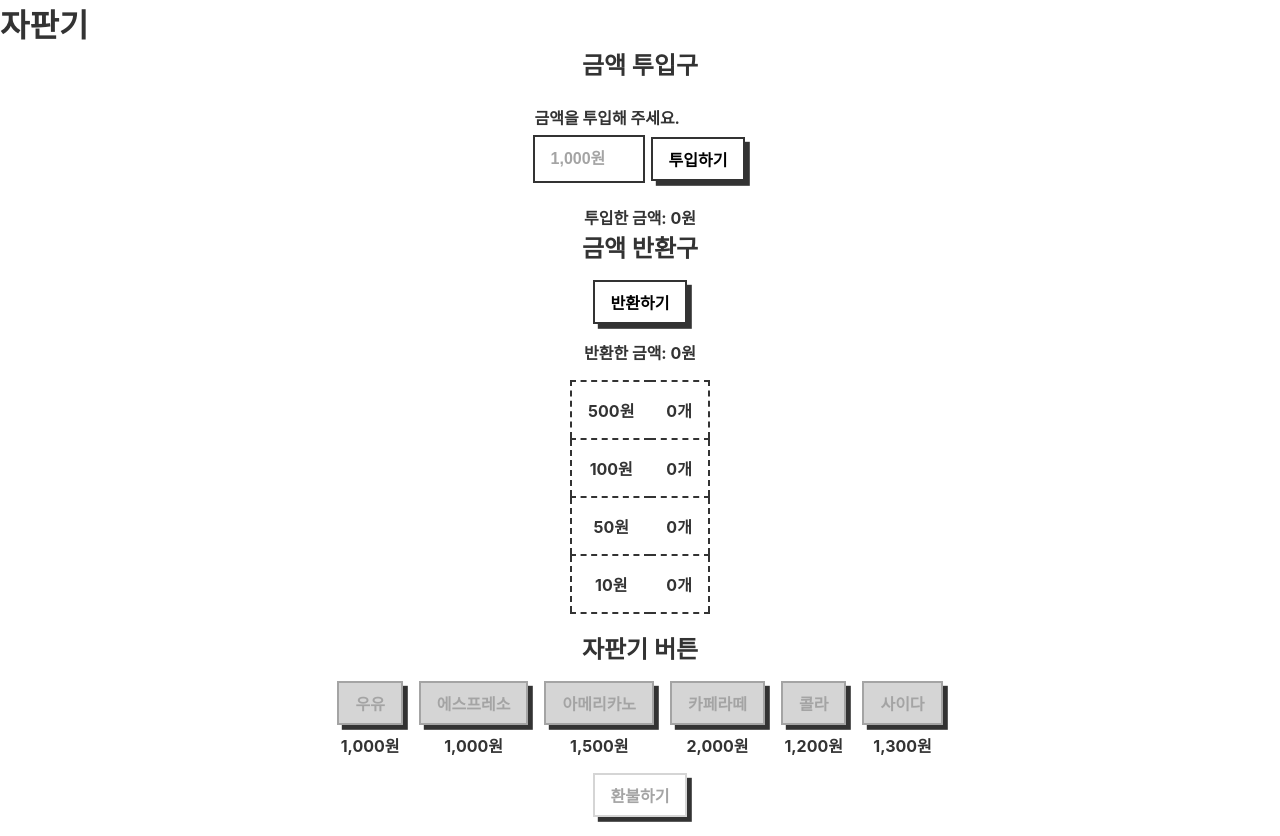
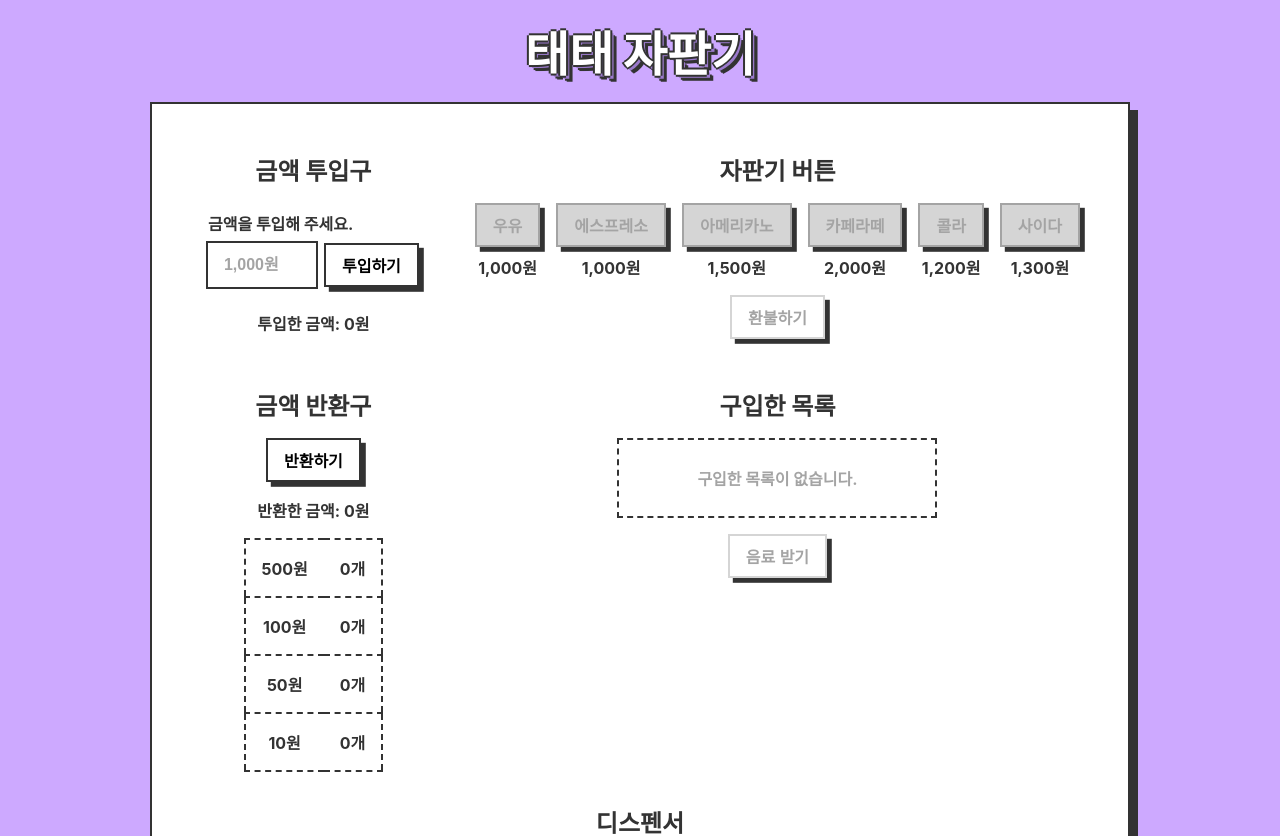
Before and after one commit to woowacourse-study/2022-looking-for-the-sound-of-an-object, a React (Create React App) app: page / in a window 1280 px wide. Shown: the top 836 px of the page. Built offline with nearby package versions, Linux system fonts and the light colour scheme.

Commit message:
style: 전체 스타일 수정

```diff
--- a/src/components/App.jsx
+++ b/src/components/App.jsx
@@ -1,4 +1,7 @@
+import Header from "./layout/Header/Header";
 import { useState } from "react";
+
+import Main from "components/layout/Main/Main";
 
 import DrinkSection from "components/DrinkSection/DrinkSection";
 import InsertMoneySection from "components/MoneySection/InsertMoneySection/InsertMoneySection";
@@ -21,8 +24,9 @@ function App() {
   };
 
   return (
-    <main className="App">
-      <h1>자판기</h1>
+    <div id="app">
+      <Header>태태 자판기</Header>
+      <Main>
         <InsertMoneySection
           inputMoney={inputMoney}
           addInputMoney={addInputMoney}
@@ -36,7 +40,8 @@ function App() {
           addInputMoney={addInputMoney}
           subtractInputMoney={subtractInputMoney}
         />
-    </main>
+      </Main>
+    </div>
   );
 }
 
--- a/src/components/DrinkSection/DrinkButtonSection/DrinkButtonSection.jsx
+++ b/src/components/DrinkSection/DrinkButtonSection/DrinkButtonSection.jsx
@@ -3,10 +3,11 @@ import { useRef, useState } from "react";
 
 import { DRINKS, INSERT_MONEY_RANGE } from "constants";
 
+import OutlinedButton from "components/common/OutlinedButton/OutlinedButton";
+import SectionHeader from "components/common/SectionHeader/SectionHeader";
+
 import DrinkButton from "components/DrinkSection/DrinkButton/DrinkButton";
 import * as S from "components/DrinkSection/DrinkButtonSection/DrinkButtonSection.style";
-import OutlinedButton from "components/common/OutlinedButton/OutlinedButton";
-import SectionHeader from "components/common/SectionHeader/SectionHeader";
 
 function DrinkButtonSection({
   inputMoney,
@@ -79,7 +80,7 @@ function DrinkButtonSection({
 
   return (
     <>
-      <S.SectionContainer>
+      <S.ButtonSectionContainer>
         <SectionHeader>자판기 버튼</SectionHeader>
         <S.DrinkButtonContainer>
           {Object.keys(DRINKS).map((drinkKey) => (
@@ -104,8 +105,8 @@ function DrinkButtonSection({
         >
           환불하기
         </OutlinedButton>
-      </S.SectionContainer>
-      <S.SectionContainer>
+      </S.ButtonSectionContainer>
+      <S.ListSectionContainer>
         <SectionHeader>구입한 목록</SectionHeader>
         <S.DrinkList>
           {latestDrinks.length ? (
@@ -123,7 +124,7 @@ function DrinkButtonSection({
         >
           음료 받기
         </OutlinedButton>
-      </S.SectionContainer>
+      </S.ListSectionContainer>
     </>
   );
 }
--- a/src/components/DrinkSection/DrinkButtonSection/DrinkButtonSection.style.jsx
+++ b/src/components/DrinkSection/DrinkButtonSection/DrinkButtonSection.style.jsx
@@ -1,6 +1,6 @@
 import styled from "styled-components";
 
-export const SectionContainer = styled.section`
+export const ButtonSectionContainer = styled.section`
   padding: 1rem;
 
   display: flex;
@@ -8,6 +8,20 @@ export const SectionContainer = styled.section`
   align-items: center;
   justify-content: center;
   gap: 1rem;
+
+  grid-area: buttons;
+`;
+
+export const ListSectionContainer = styled.section`
+  padding: 1rem;
+
+  display: flex;
+  flex-direction: column;
+  align-items: center;
+  justify-content: center;
+  gap: 1rem;
+
+  grid-area: list;
 `;
 
 export const DrinkButtonContainer = styled.section`
--- a/src/components/DrinkSection/DrinkSection.jsx
+++ b/src/components/DrinkSection/DrinkSection.jsx
@@ -4,9 +4,10 @@ import { DISPENSER_TIME_INTERVAL } from "constants";
 
 import { useDispenser } from "hooks/useDispenser";
 
+import SectionHeader from "components/common/SectionHeader/SectionHeader";
+
 import DrinkButtonSection from "components/DrinkSection/DrinkButtonSection/DrinkButtonSection";
 import * as S from "components/DrinkSection/DrinkSection.style";
-import SectionHeader from "components/common/SectionHeader/SectionHeader";
 
 function DrinkSection({ inputMoney, addInputMoney, subtractInputMoney }) {
   const { dispenserAction, resetDispenserAction, addDispenserAction } =
--- a/src/components/DrinkSection/DrinkSection.style.jsx
+++ b/src/components/DrinkSection/DrinkSection.style.jsx
@@ -6,6 +6,8 @@ export const SectionConatainer = styled.section`
   justify-content: center;
   align-items: center;
   gap: 1rem;
+
+  grid-area: dispenser;
 `;
 
 export const ActionList = styled.ul`
--- a/src/components/MoneySection/InsertMoneySection/InsertMoneySection.jsx
+++ b/src/components/MoneySection/InsertMoneySection/InsertMoneySection.jsx
@@ -2,9 +2,10 @@ import { useRef } from "react";
 
 import { COIN_UNIT, INSERT_MONEY_RANGE } from "constants";
 
-import * as S from "components/MoneySection/InsertMoneySection/InsertMoneySection.style";
 import OutlinedButton from "components/common/OutlinedButton/OutlinedButton";
 import SectionHeader from "components/common/SectionHeader/SectionHeader";
+
+import * as S from "components/MoneySection/InsertMoneySection/InsertMoneySection.style";
 
 const validateInsertMoney = (insert) => {
   if (!insert) {
--- a/src/components/MoneySection/InsertMoneySection/InsertMoneySection.style.jsx
+++ b/src/components/MoneySection/InsertMoneySection/InsertMoneySection.style.jsx
@@ -1,11 +1,15 @@
 import styled from "styled-components";
 
 export const SectionContainer = styled.section`
+  padding: 1rem;
+
   display: flex;
   flex-direction: column;
   justify-content: center;
   align-items: center;
   gap: 1rem;
+
+  grid-area: insert;
 `;
 
 export const InputContainer = styled.div`
--- a/src/components/MoneySection/ReturnMoneySection/ReturnMoneySection.jsx
+++ b/src/components/MoneySection/ReturnMoneySection/ReturnMoneySection.jsx
@@ -2,9 +2,10 @@ import { useState } from "react";
 
 import { COIN_UNIT } from "constants";
 
-import * as S from "components/MoneySection/ReturnMoneySection/ReturnMoneySection.style";
 import OutlinedButton from "components/common/OutlinedButton/OutlinedButton";
 import SectionHeader from "components/common/SectionHeader/SectionHeader";
+
+import * as S from "components/MoneySection/ReturnMoneySection/ReturnMoneySection.style";
 
 const initialChangeState = {
   [COIN_UNIT[500]]: 0,
--- a/src/components/MoneySection/ReturnMoneySection/ReturnMoneySection.style.jsx
+++ b/src/components/MoneySection/ReturnMoneySection/ReturnMoneySection.style.jsx
@@ -1,11 +1,15 @@
 import styled from "styled-components";
 
 export const SectionContainer = styled.section`
+  padding: 1rem;
+
   display: flex;
   flex-direction: column;
   justify-content: center;
   align-items: center;
   gap: 1rem;
+
+  grid-area: return;
 `;
 
 export const TotalReturnMoneyText = styled.p`
--- a/src/styles/GlobalStyle.jsx
+++ b/src/styles/GlobalStyle.jsx
@@ -15,7 +15,7 @@ const GlobalStyle = createGlobalStyle`
       sans-serif;
     -webkit-font-smoothing: antialiased;
     -moz-osx-font-smoothing: grayscale;
-    background-color: ${theme.white};
+    background-color: ${theme.primary};
     color: ${theme.black};
   }
 
@@ -35,6 +35,17 @@ const GlobalStyle = createGlobalStyle`
       cursor: default;
     }
   }
+
+  #app {
+    min-width: 59.5rem;
+    min-height: 56.25rem;
+    margin: auto;
+
+    display: flex;
+    flex-direction: column;
+    justify-content: center;
+    align-items: center;
+  }
 `;
 
 export default GlobalStyle;
```
Also changed, not shown: .prettierrc.json. Lines whose indentation alone changed are shown as unchanged.
